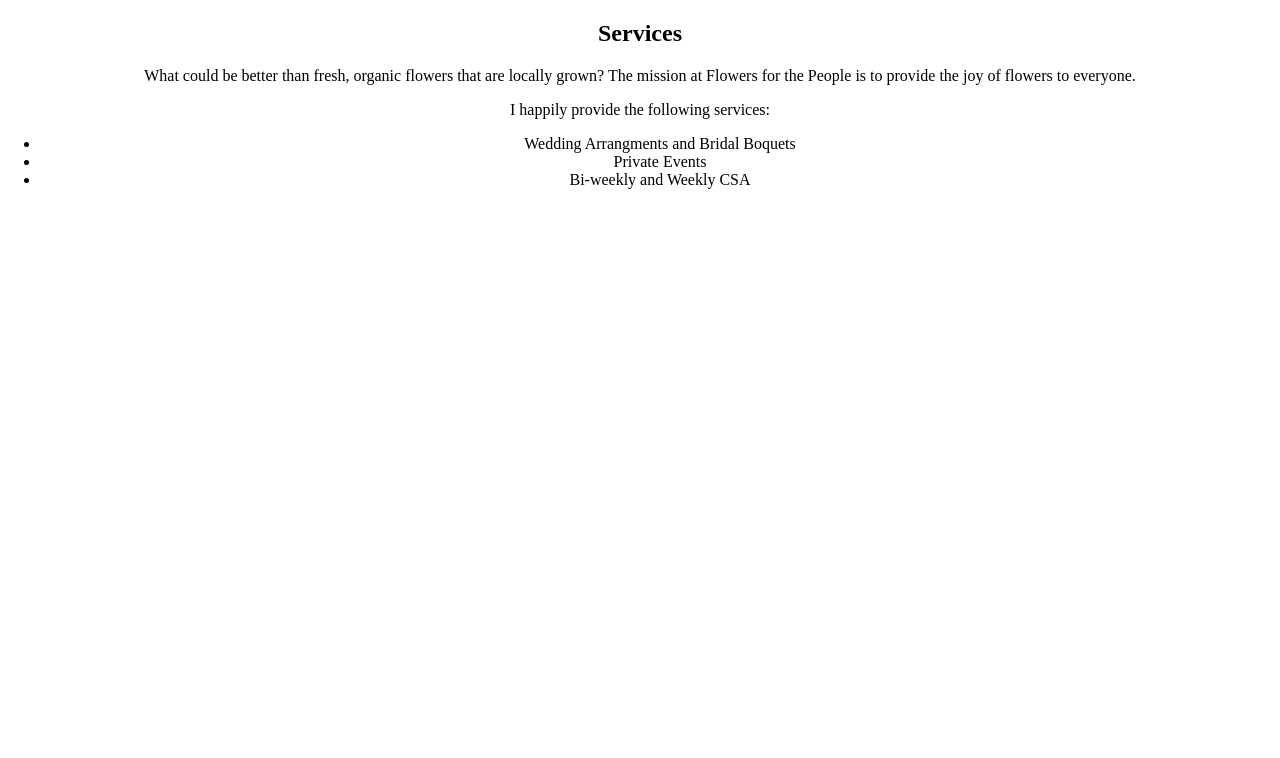
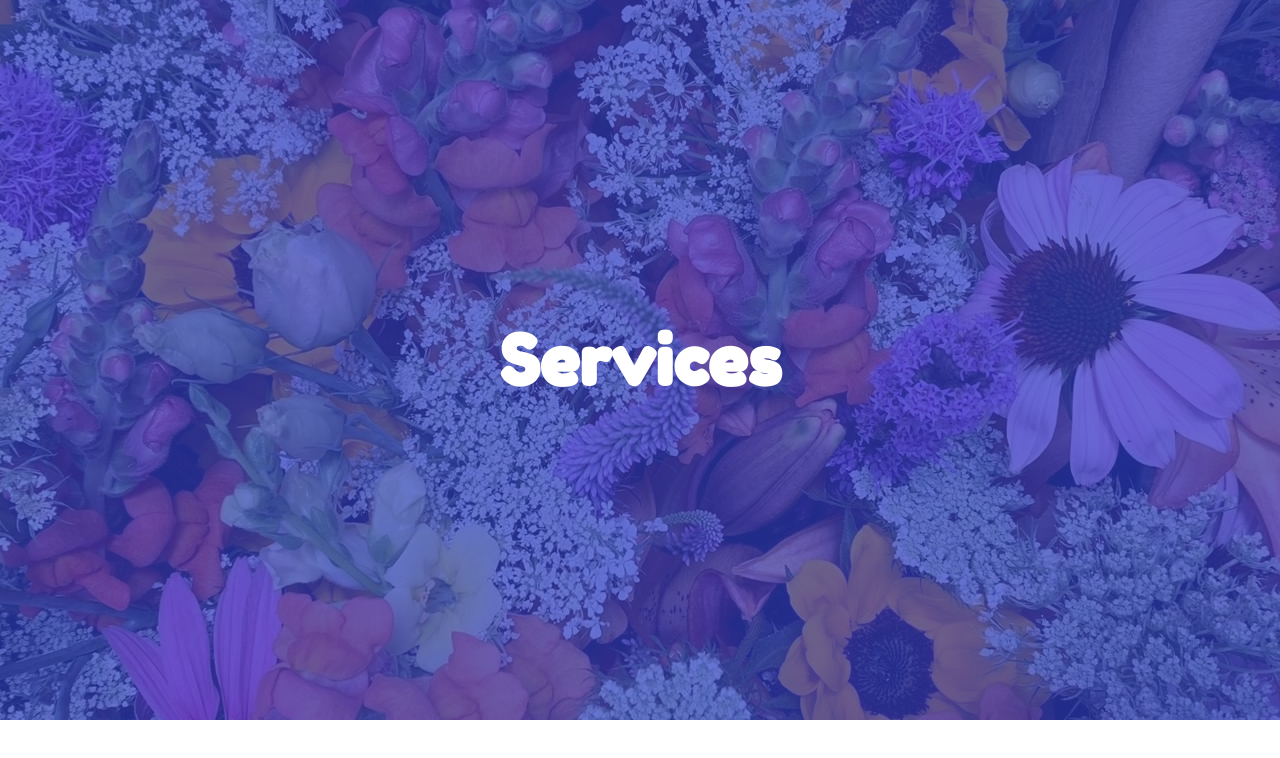
Before and after one commit to msatori/f4tp-web, a React (Create React App) app: page /about in a window 1280 px wide. Shown: the top 758 px of the page. Built offline with nearby package versions, Linux system fonts and the light colour scheme.

Commit message:
created basic hero to be used for pages

```diff
--- a/src/index.css
+++ b/src/index.css
@@ -70,6 +70,33 @@
   font-family: "Fredoka One", cursive;
 }
 
+.service-wrapper {
+  height: 90vh;
+  background-image: url("./assets/images/bg.JPG");
+  background-position: center;
+  background-repeat: no-repeat;
+}
+
+.service-wrapper .mask {
+  background: rgba(45, 62, 194, 0.707);
+  height: 100%;
+  display: -webkit-box;
+  display: -ms-flexbox;
+  display: flex;
+  -webkit-box-pack: center;
+      -ms-flex-pack: center;
+          justify-content: center;
+  -webkit-box-align: center;
+      -ms-flex-align: center;
+          align-items: center;
+}
+
+.service-wrapper .mask h1 {
+  font-family: "Fredoka One", cursive;
+  font-size: calc(40pt + 1em);
+  color: white;
+}
+
 @-webkit-keyframes show {
   0% {
     opacity: 0;
--- a/src/index.scss
+++ b/src/index.scss
@@ -82,8 +82,35 @@
        }
    }
 
+    }
 
+.service {
+    &-wrapper {
+        height: 90vh;
+        background-image: url('./assets/images/bg.JPG');
+        background-position: center;
+        background-repeat: no-repeat;
+
+
+        .mask {
+            background: rgba(45, 62, 194, 0.707);
+            height: 100%;
+            display: flex;
+            justify-content: center;
+            align-items: center;
+
+            h1 {
+                font-family: $headline;
+                font-size: calc(40pt + 1em);
+                color: white;
+            }
+
+
+        }
     }
+
+
+}
 
 
 
--- a/src/pages/Services/index.js
+++ b/src/pages/Services/index.js
@@ -1,22 +1,12 @@
 import { React } from 'react';
-
+import { MDBContainer, MDBRow, MDBCol } from 'mdb-react-ui-kit';
 
 export default function Services() {
     return (
         <section className="service-wrapper">
-            <div className="service-content">
-                <h1>Services</h1>
-                <p>What could be better than fresh, organic flowers that are locally grown?
-                    The mission at Flowers for the People is to provide the joy of flowers to everyone.
-                </p>
-                <p>I happily provide the following services:</p>
-                <ul>
-                    <li>Wedding Arrangments and Bridal Boquets</li>
-                    <li>Private Events</li>
-                    <li>Bi-weekly and Weekly CSA</li>
-                </ul>
-            </div>
-
+                    <div className="mask">
+                            <h1>Services</h1>
+                    </div>
         </section>
     )
 };
```
Also changed, not shown: src/assets/images/deco.jpeg (added), 1 other file (tests, documents, lock files or other folders).
